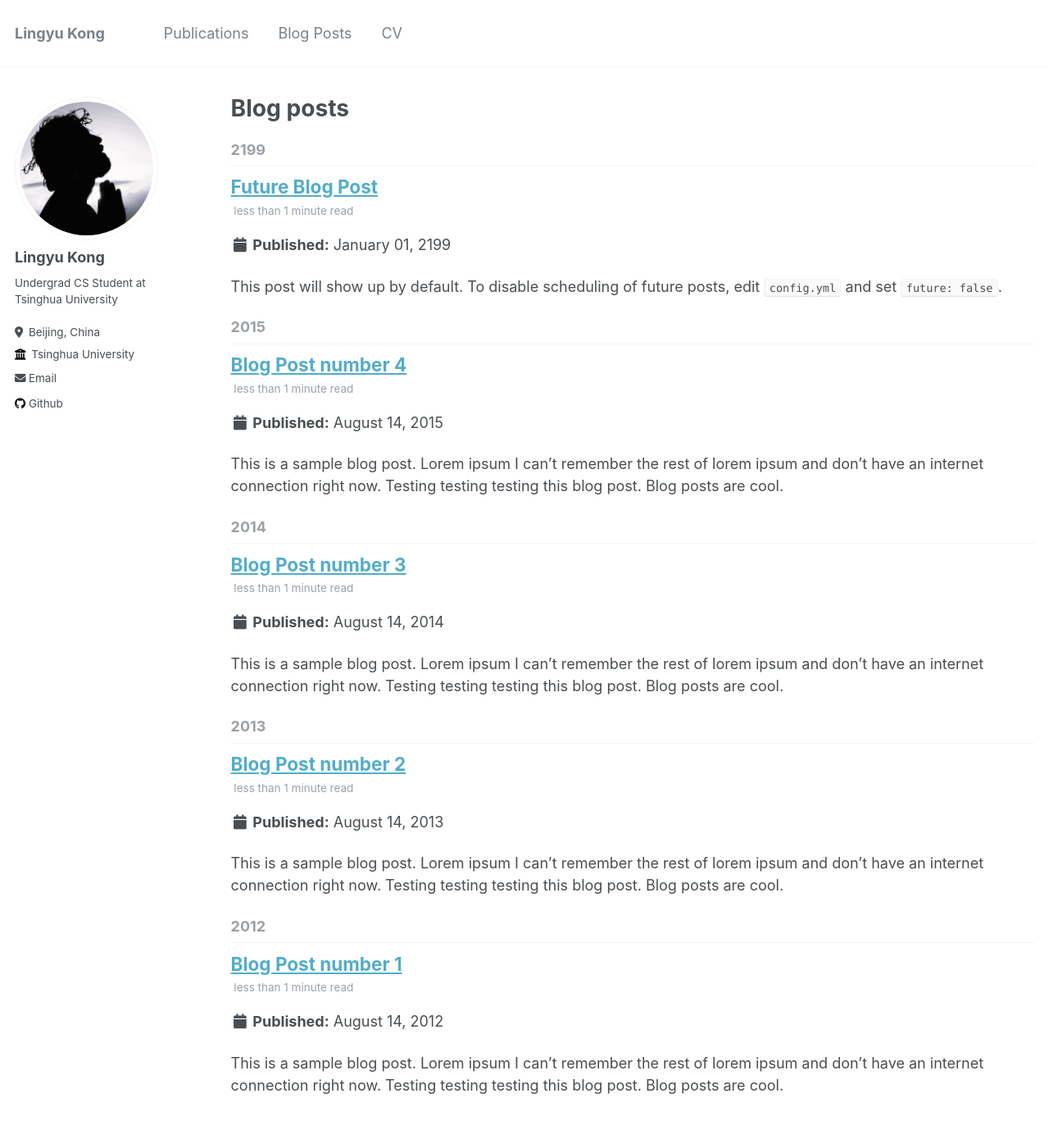
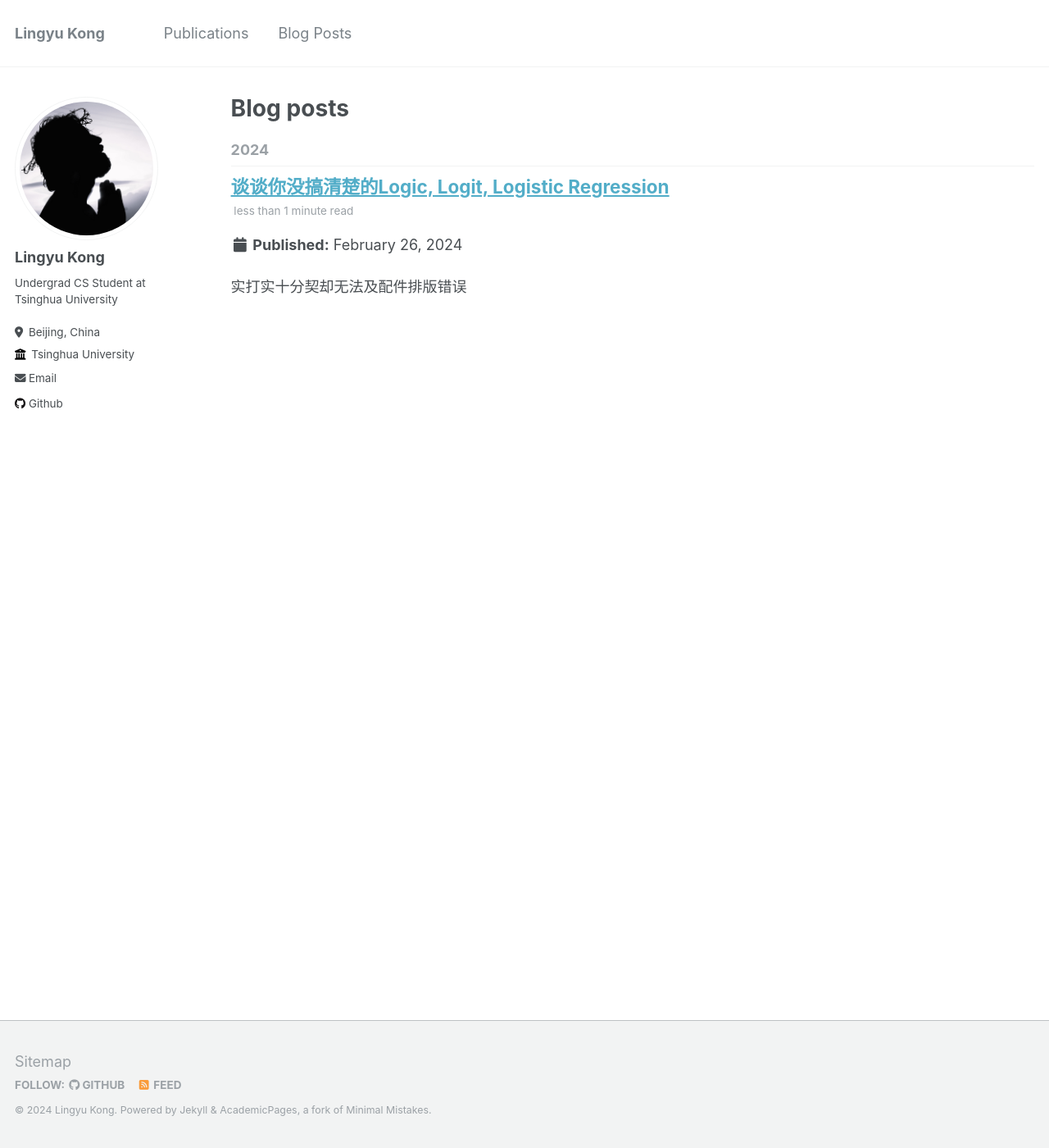
Before and after one commit to Lingyu-Kong/Lingyu-Kong.github.io, a Jekyll site: the page built from _pages/year-archive.html, in a window 1280 px wide and 1400 px high. Shown: the whole window at 82% size. Built offline with Jekyll 4.4.1, drawn with Linux system fonts in a browser that asks for light colours.

Commit message:
update post

```diff
--- a/_data/navigation.yml
+++ b/_data/navigation.yml
@@ -15,8 +15,8 @@ main:
   - title: "Blog Posts"
     url: /year-archive/
 
-  - title: "CV"
-    url: /cv/
+  # - title: "CV"
+  #   url: /cv/
 
   # - title: "Guide"
   #   url: /markdown/
--- a/_posts/2012-08-14-blog-post-1.md
+++ /dev/null
@@ -1,20 +0,0 @@
----
-title: 'Blog Post number 1'
-date: 2012-08-14
-permalink: /posts/2012/08/blog-post-1/
-tags:
-  - cool posts
-  - category1
-  - category2
----
-
-This is a sample blog post. Lorem ipsum I can't remember the rest of lorem ipsum and don't have an internet connection right now. Testing testing testing this blog post. Blog posts are cool.
-
-Headings are cool
-======
-
-You can have many headings
-======
-
-Aren't headings cool?
-------
--- a/_posts/2013-08-14-blog-post-2.md
+++ /dev/null
@@ -1,20 +0,0 @@
----
-title: 'Blog Post number 2'
-date: 2013-08-14
-permalink: /posts/2013/08/blog-post-2/
-tags:
-  - cool posts
-  - category1
-  - category2
----
-
-This is a sample blog post. Lorem ipsum I can't remember the rest of lorem ipsum and don't have an internet connection right now. Testing testing testing this blog post. Blog posts are cool.
-
-Headings are cool
-======
-
-You can have many headings
-======
-
-Aren't headings cool?
-------
--- a/_posts/2014-08-14-blog-post-3.md
+++ /dev/null
@@ -1,20 +0,0 @@
----
-title: 'Blog Post number 3'
-date: 2014-08-14
-permalink: /posts/2014/08/blog-post-3/
-tags:
-  - cool posts
-  - category1
-  - category2
----
-
-This is a sample blog post. Lorem ipsum I can't remember the rest of lorem ipsum and don't have an internet connection right now. Testing testing testing this blog post. Blog posts are cool.
-
-Headings are cool
-======
-
-You can have many headings
-======
-
-Aren't headings cool?
-------
--- /dev/null
+++ b/_posts/2024-02-26-logit-logistic-regression.md
@@ -0,0 +1,9 @@
+---
+title: '谈谈你没搞清楚的Logic, Logit, Logistic Regression'
+date: 2024-02-26
+tags:
+  - Machine Learning
+  - Loss Function
+---
+
+实打实十分契却无法及配件排版错误
--- a/_posts/2199-01-01-future-post.md
+++ /dev/null
@@ -1,11 +0,0 @@
----
-title: 'Future Blog Post'
-date: 2199-01-01
-permalink: /posts/2012/08/blog-post-4/
-tags:
-  - cool posts
-  - category1
-  - category2
----
-
-This post will show up by default. To disable scheduling of future posts, edit `config.yml` and set `future: false`.
```
Also changed, not shown: _posts/2015-08-14-blog-post-4.md (deleted, +0 -20 lines).
